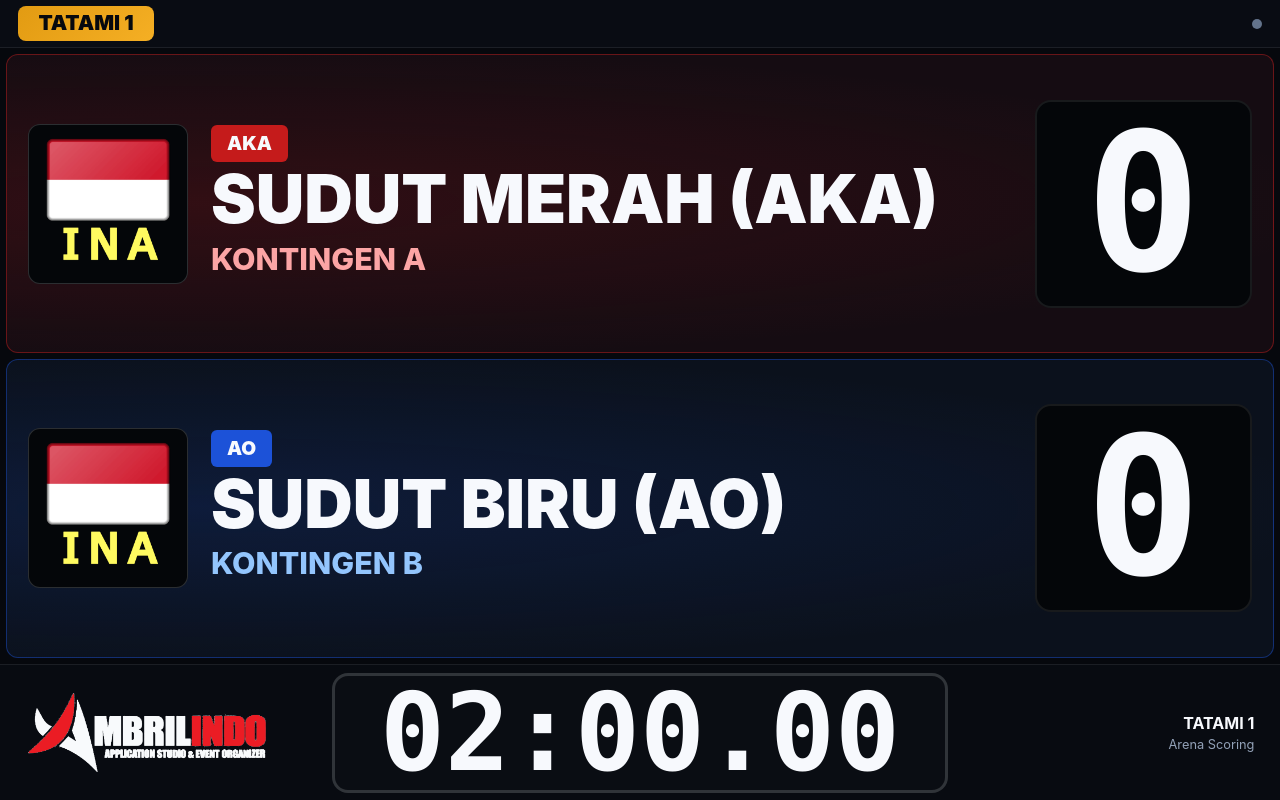
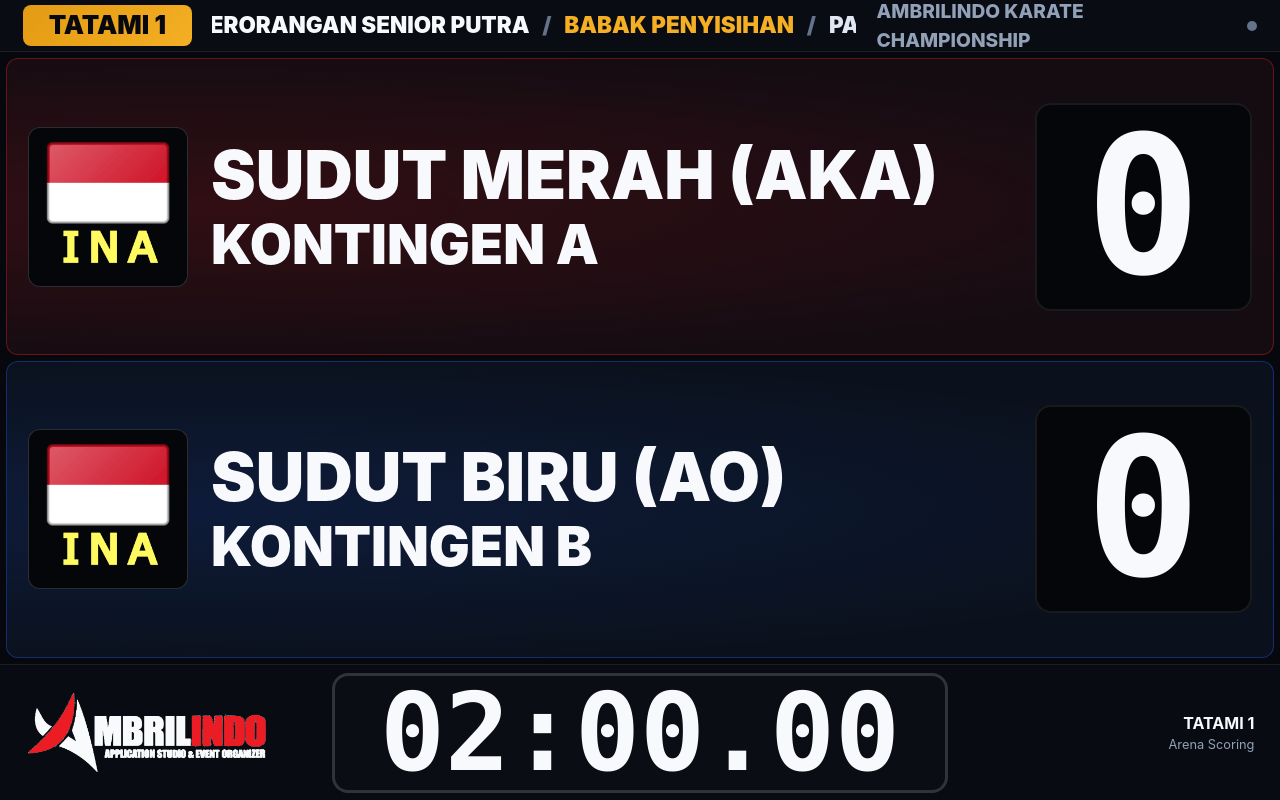
Before and after one commit to wellyfishy/ambrilindo_desktop, a SvelteKit app: page /scoreboard in a window 1280 px wide. Built offline with nearby package versions, Linux system fonts and the light colour scheme.

Commit message:
feat(scoreboard): static enlarged header and 80% white contingent text

```diff
--- a/src/routes/scoreboard/+page.svelte
+++ b/src/routes/scoreboard/+page.svelte
@@ -118,6 +118,7 @@
     if (data.category) categoryName = data.category;
     if (data.round) matchRound = data.round;
     if (data.matchNumber !== undefined) matchNumber = String(data.matchNumber);
+    if (data.eventName) eventName = data.eventName;
 
     if (data.timerMs !== undefined) {
       if (isTimerRunning) {
@@ -211,7 +212,7 @@
 </script>
 
 <div class="sb-root">
-  <!-- ==================== TOP BROADCAST HEADER BAR WITH SCROLLING MARQUEE ==================== -->
+  <!-- ==================== TOP BROADCAST HEADER BAR (STATIC HIGH-VISIBILITY) ==================== -->
   <header class="sb-header">
     <div class="sb-header-left">
       <div class="sb-tatami-badge">
@@ -229,22 +230,17 @@
       {/if}
     </div>
 
-    <!-- Scrolling Marquee Ticker (Full-width, large, high visibility) -->
-    <div class="sb-header-marquee-wrap">
-      <!-- svelte-ignore a11y_distracting_elements -->
-      <marquee behavior="scroll" direction="left" scrollamount="10" class="sb-header-marquee">
-        <span class="sb-marquee-sep">•</span>
-        <span class="sb-marquee-cat">{categoryName}</span>
-        <span class="sb-marquee-sep">•</span>
-        <span class="sb-marquee-round">{matchRound}</span>
-        <span class="sb-marquee-sep">•</span>
-        <span class="sb-marquee-partai">PARTAI #{matchNumber}</span>
-        <span class="sb-marquee-sep">•</span>
-        <span class="sb-marquee-event">{eventName}</span>
-      </marquee>
+    <!-- Center Match Hierarchy -->
+    <div class="sb-header-center">
+      <span class="sb-header-cat">{categoryName}</span>
+      <span class="sb-header-sep">/</span>
+      <span class="sb-header-round">{matchRound}</span>
+      <span class="sb-header-sep">/</span>
+      <span class="sb-header-partai">PARTAI #{matchNumber}</span>
     </div>
 
     <div class="sb-header-right">
+      <span class="sb-event-name">{eventName}</span>
       <div class="sb-sync-dot" class:is-active={isLocalSyncConnected} title={isLocalSyncConnected ? "Live LAN Connected" : "Connecting..."}></div>
     </div>
   </header>
@@ -264,11 +260,10 @@
           />
         </div>
 
-        <!-- Competitor Details -->
+        <!-- Competitor Details (AKA label removed, Contingent white & 80% scale) -->
         <div class="sb-details">
+          {#if (isTeamMatch && teamAkaName) || matchWinner === "1"}
             <div class="sb-status-strip">
-            <span class="sb-corner-tag aka">AKA</span>
-
               {#if isTeamMatch && teamAkaName}
                 <span class="sb-team-name-tag">TIM: {teamAkaName}</span>
               {/if}
@@ -282,6 +277,7 @@
                 </div>
               {/if}
             </div>
+          {/if}
 
           <h1 class="sb-athlete-name">
             {akaName}
@@ -340,11 +336,10 @@
           />
         </div>
 
-        <!-- Competitor Details -->
+        <!-- Competitor Details (AO label removed, Contingent white & 80% scale) -->
         <div class="sb-details">
+          {#if (isTeamMatch && teamAoName) || matchWinner === "2"}
             <div class="sb-status-strip">
-            <span class="sb-corner-tag ao">AO</span>
-
               {#if isTeamMatch && teamAoName}
                 <span class="sb-team-name-tag">TIM: {teamAoName}</span>
               {/if}
@@ -358,6 +353,7 @@
                 </div>
               {/if}
             </div>
+          {/if}
 
           <h1 class="sb-athlete-name">
             {aoName}
@@ -482,7 +478,7 @@
 <style>
 /* Hallmark · checked: 2026-11-02 · genre: modern-minimal
  * floor: 0 FAIL · fixed: 63 (3, 7a, 7b, 24b, 29, 34, 40, 41, 48, 50, 64, 67, 74, F3)
- * built: Hallmark · scope: app · redesign: arena-compact · v3.0.0 */
+ * built: Hallmark · scope: app · redesign: arena-compact-v4 · v4.0.0 */
 
 :root {
   /* Obsidian Surface Palette */
@@ -551,27 +547,26 @@
   box-sizing: border-box;
 }
 
-/* ==================== TOP BROADCAST HEADER BAR WITH MARQUEE ==================== */
+/* ==================== TOP BROADCAST HEADER BAR (STATIC HIGH-VISIBILITY) ==================== */
 .sb-header {
-  height: clamp(44px, 6vh, 60px);
-  min-height: clamp(44px, 6vh, 60px);
-  max-height: clamp(44px, 6vh, 60px);
+  height: clamp(48px, 6.5vh, 64px);
+  min-height: clamp(48px, 6.5vh, 64px);
+  max-height: clamp(48px, 6.5vh, 64px);
   background-color: var(--sb-header-bg);
   border-bottom: 1px solid var(--sb-line-subtle);
-  padding: 0 clamp(8px, 1.4vw, 20px);
+  padding: 0 clamp(12px, 1.8vw, 28px);
   display: flex;
   align-items: center;
   justify-content: space-between;
-  gap: clamp(8px, 1.2vw, 16px);
+  gap: clamp(12px, 1.6vw, 24px);
   flex-shrink: 0;
   box-sizing: border-box;
-  overflow: hidden;
 }
 
 .sb-header-left {
   display: flex;
   align-items: center;
-  gap: clamp(8px, 1vw, 12px);
+  gap: clamp(8px, 1vw, 16px);
   flex-shrink: 0;
 }
 
@@ -579,8 +574,8 @@
   background: linear-gradient(135deg, var(--sb-gold), var(--sb-gold-bright));
   color: var(--sb-ink);
   font-weight: 900;
-  font-size: clamp(1.2rem, 2.6vh, 2rem);
-  padding: clamp(4px, 0.8vh, 8px) clamp(12px, 1.6vw, 24px);
+  font-size: clamp(1.4rem, 3.2vh, 2.5rem);
+  padding: clamp(4px, 0.8vh, 8px) clamp(16px, 2vw, 28px);
   border-radius: 8px;
   line-height: 1.1;
   text-wrap: balance;
@@ -619,39 +614,54 @@
 .sb-team-score-num.ao { color: var(--sb-ao); }
 .sb-team-score-sep { color: var(--sb-text-dim); }
 
-/* Continuous Scrolling Marquee */
-.sb-header-marquee-wrap {
+/* Center Match Details */
+.sb-header-center {
   flex: 1;
   min-width: 0;
-  overflow: hidden;
   display: flex;
   align-items: center;
+  justify-content: center;
+  overflow: hidden;
+  font-size: clamp(1.3rem, 2.8vh, 2.3rem);
+  font-weight: 900;
+  line-height: 1;
+  white-space: nowrap;
+  text-overflow: ellipsis;
 }
 
-.sb-header-marquee {
-  width: 100%;
-  font-family: var(--sb-font);
-  font-size: clamp(1.2rem, 2.6vh, 1.9rem);
-  font-weight: 900;
-  line-height: 1;
-  text-transform: uppercase;
+.sb-header-cat {
+  color: var(--sb-text-bright);
 }
 
-.sb-marquee-sep {
-  color: var(--sb-gold);
-  padding: 0 clamp(8px, 1.2vw, 16px);
+.sb-header-round {
+  color: var(--sb-gold-bright);
 }
 
-.sb-marquee-cat { color: var(--sb-text-bright); }
-.sb-marquee-round { color: var(--sb-gold-bright); }
-.sb-marquee-partai { color: var(--sb-text-bright); }
-.sb-marquee-event { color: var(--sb-text-sub); }
+.sb-header-partai {
+  color: var(--sb-text);
+}
+
+.sb-header-sep {
+  color: var(--sb-text-dim);
+  padding: 0 clamp(8px, 1vw, 16px);
+}
 
 .sb-header-right {
   display: flex;
   align-items: center;
-  gap: 8px;
+  gap: 12px;
   flex-shrink: 0;
+}
+
+.sb-event-name {
+  font-size: clamp(1.1rem, 2.4vh, 1.9rem);
+  font-weight: 800;
+  color: var(--sb-text-sub);
+  max-width: clamp(180px, 28vw, 420px);
+  white-space: nowrap;
+  overflow: hidden;
+  text-overflow: ellipsis;
+  text-wrap: balance;
 }
 
 .sb-sync-dot {
@@ -755,16 +765,6 @@
   flex-wrap: wrap;
 }
 
-.sb-corner-tag {
-  font-size: clamp(1.1rem, 2.4vh, 1.8rem);
-  font-weight: 900;
-  padding: 4px 16px;
-  border-radius: 6px;
-  color: var(--sb-text-bright);
-}
-.sb-corner-tag.aka { background-color: var(--sb-aka); }
-.sb-corner-tag.ao { background-color: var(--sb-ao); }
-
 .sb-team-name-tag {
   font-size: clamp(1rem, 2vh, 1.6rem);
   font-weight: 700;
@@ -801,21 +801,22 @@
 }
 
 .sb-club-name {
-  font-size: clamp(1.4rem, 3.8vh, 3.4rem);
-  font-weight: 800;
-  margin: clamp(2px, 0.4vh, 4px) 0 0 0;
+  font-size: clamp(2.2rem, 6.8vh, 6rem);
+  line-height: 1.05;
+  font-weight: 900;
+  color: var(--sb-text-bright);
+  margin: clamp(4px, 0.8vh, 8px) 0 0 0;
   white-space: nowrap;
   overflow: hidden;
   text-overflow: ellipsis;
 }
-.sb-card-aka .sb-club-name { color: var(--sb-aka-text); }
-.sb-card-ao .sb-club-name { color: var(--sb-ao-text); }
 
 .sb-kata-title {
-  font-size: clamp(1.5rem, 3.8vh, 3.4rem);
-  font-weight: 800;
+  font-size: clamp(2.2rem, 6.8vh, 6rem);
+  line-height: 1.05;
+  font-weight: 900;
   color: var(--sb-gold-bright);
-  margin-top: clamp(2px, 0.4vh, 4px);
+  margin-top: clamp(4px, 0.8vh, 8px);
   white-space: nowrap;
   overflow: hidden;
   text-overflow: ellipsis;
```
Lines whose indentation alone changed are shown as unchanged.
